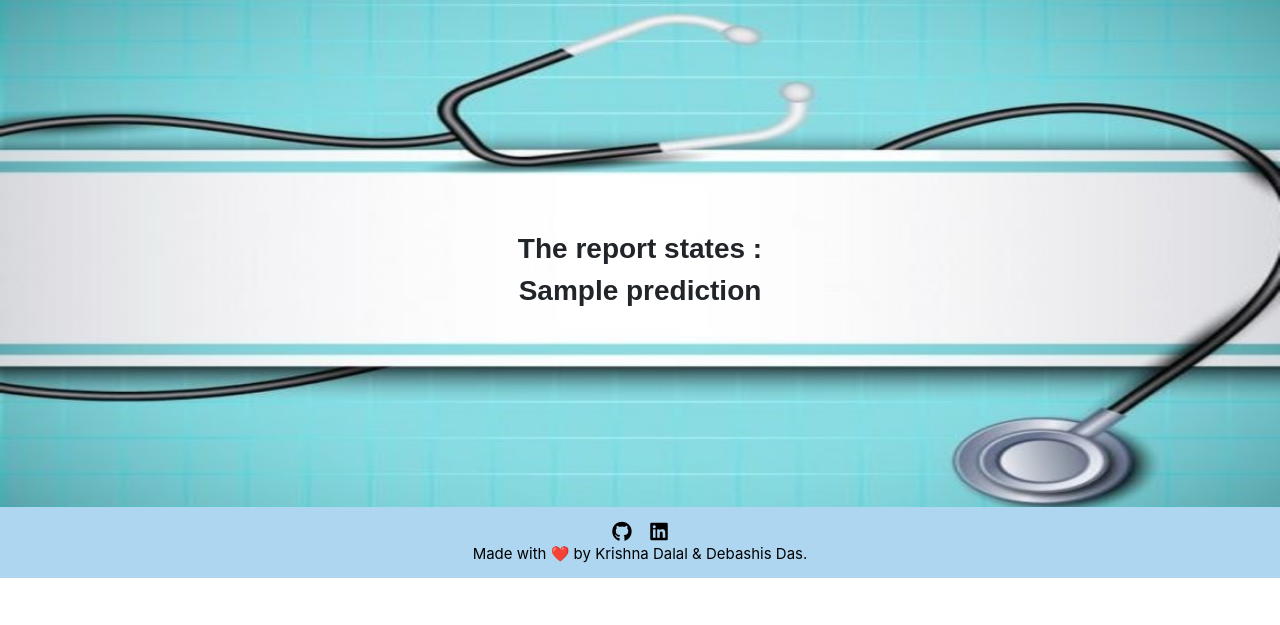
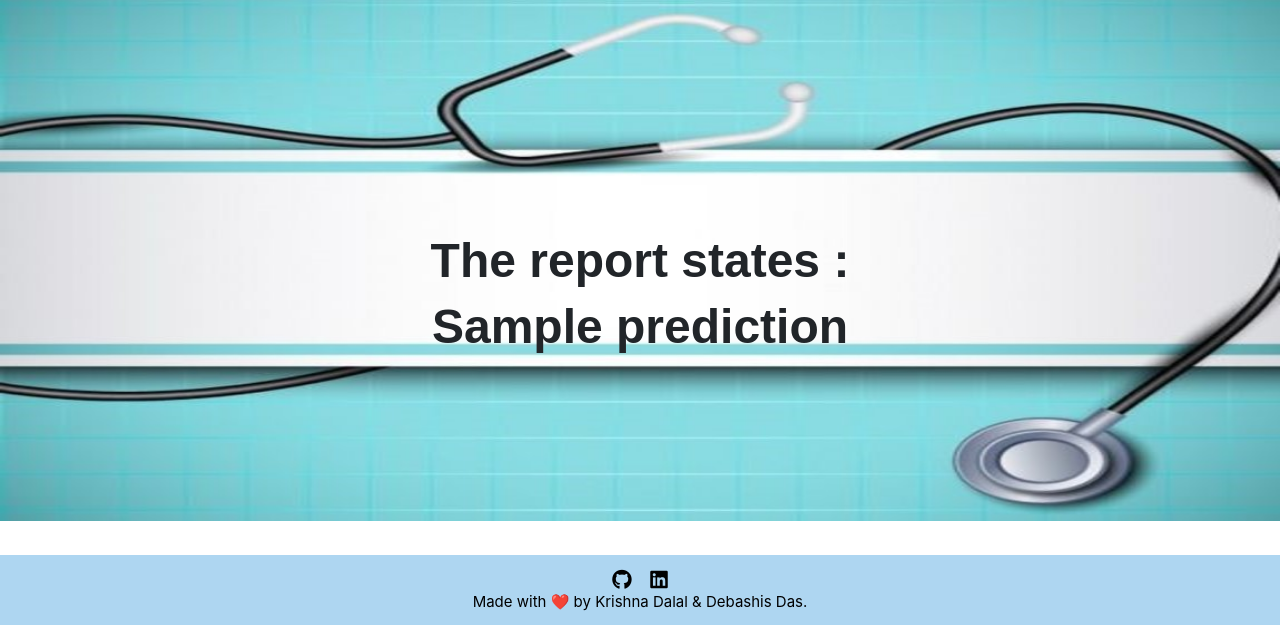
Before and after one commit to kdalal95/Medscape-Health-App, a Flask app: template template/result.html in a window 1280 px wide. Shown: the part 56-681 px from the top of the page. Run offline with Flask 2, Linux system fonts and the light colour scheme; the template is opened without the code that fills it: most values are stand-ins (such as "Sample title", 1, 10 or a date in 2020); some libraries are stand-ins or nearby versions.

Commit message:
Update result.css

```diff
--- a/static/result.css
+++ b/static/result.css
@@ -7,7 +7,7 @@ body {
 
 h1, h2, h3, h4, h5,h6{
   font-family: Arial, sans-serif;
-  font-size: 20;
+  font-size: 3em;
   font-weight: bold;
   position: relative;
   z-index: 1;
```
